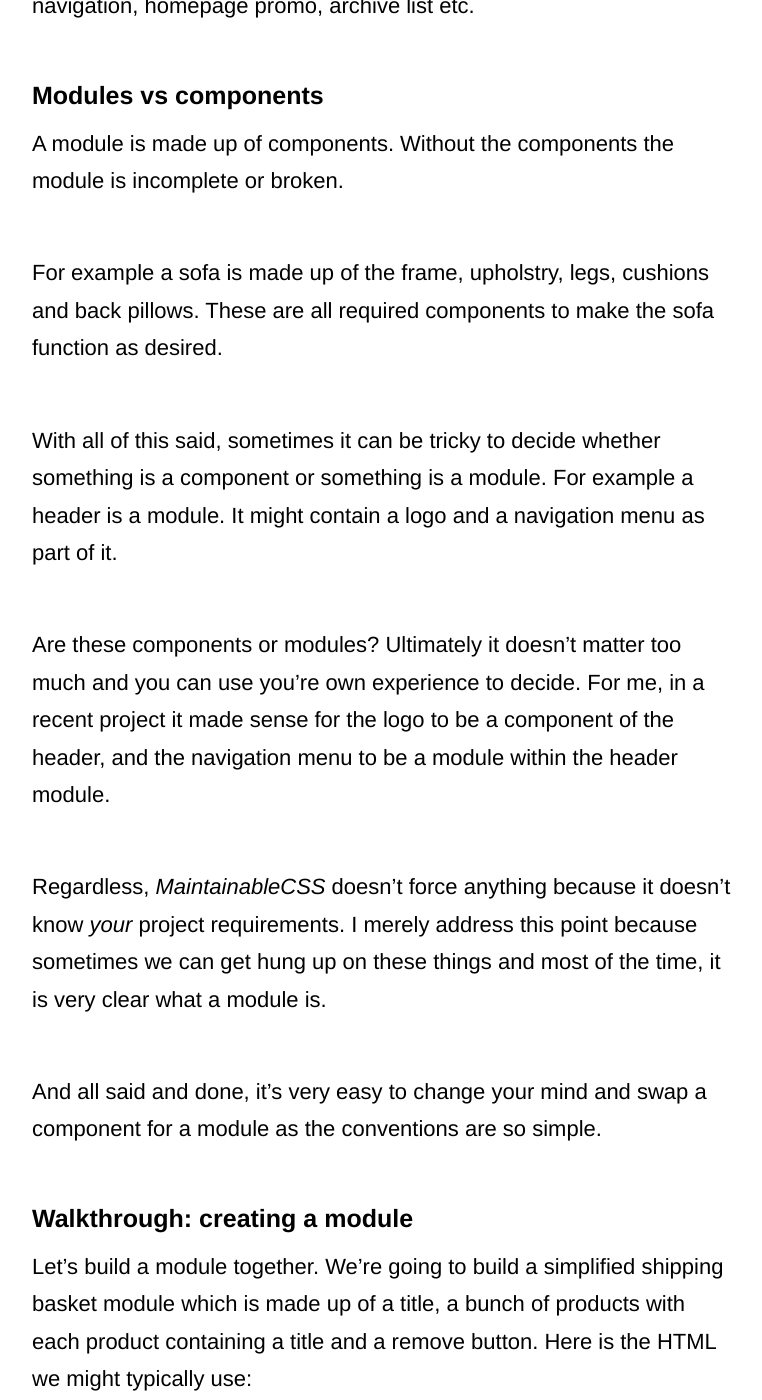
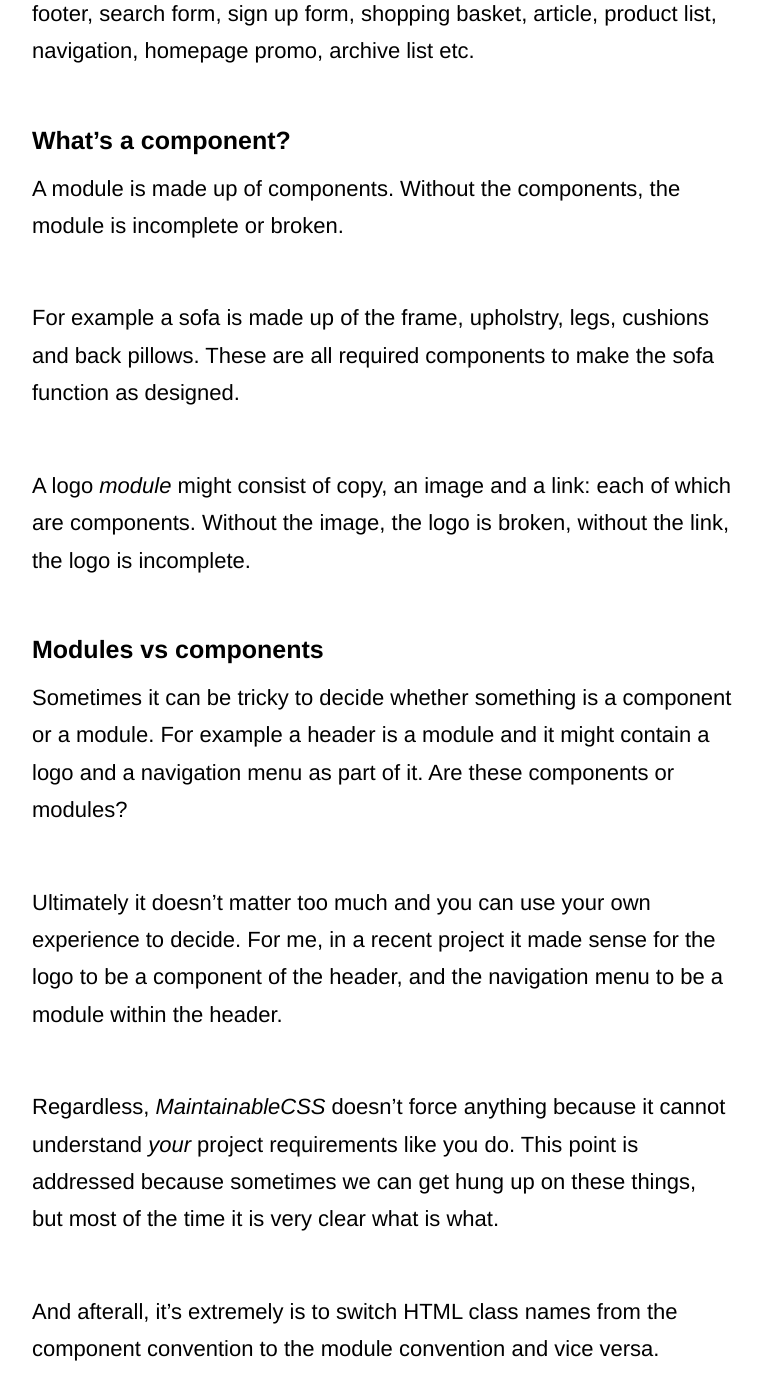
Before and after one commit to adamsilver/maintainablecss.com-jekyll, a Jekyll site: the page built from _chapters/06-modules.md, in a window 1280 px wide and 1400 px high, scrolled down 705 px. Shown: the whole window, without its empty margins (258-1020 px from the left). Built offline with Jekyll 4.4.1, drawn with Linux system fonts in a browser that asks for light colours; some of the changed text lies outside the part shown.

Commit message:
Updated modules

```diff
--- a/_chapters/06-modules.md
+++ b/_chapters/06-modules.md
@@ -4,6 +4,8 @@ title: Modules
 section: Core
 permalink: /chapters/modules/
 ---
+
+## What's a module?
 
 A module is a distinct, independent unit, that can be combined with other modules to form a more complex structure.
 
@@ -13,23 +15,27 @@ If you take one of the units away, the rest still works just fine. I don't need
 
 **In a website each of these can be considered modules:** header, footer, search form, sign up form, shopping basket, article, product list, navigation, homepage promo, archive list etc.
 
+## What's a component?
+
+A module is made up of components. Without the components, the module is incomplete or broken.
+
+For example a sofa is made up of the frame, upholstry, legs, cushions and back pillows. These are all required components to make the sofa function as designed.
+
+A logo *module* might consist of copy, an image and a link: each of which are components. Without the image, the logo is broken, without the link, the logo is incomplete.
+
 ## Modules vs components
 
-A module is made up of components. Without the components the module is incomplete or broken.
+Sometimes it can be tricky to decide whether something is a component or a module. For example a header is a module and it might contain a logo and a navigation menu as part of it. Are these components or modules?
 
-For example a sofa is made up of the frame, upholstry, legs, cushions and back pillows. These are all required components to make the sofa function as desired.
+Ultimately it doesn't matter too much and you can use your own experience to decide. For me, in a recent project it made sense for the logo to be a component of the header, and the navigation menu to be a module within the header.
 
-With all of this said, sometimes it can be tricky to decide whether something is a component or something is a module. For example a header is a module. It might contain a logo and a navigation menu as part of it.
+Regardless, *MaintainableCSS* doesn't force anything because it cannot understand *your* project requirements like you do. This point is addressed because sometimes we can get hung up on these things, but most of the time it is very clear what is what.
 
-Are these components or modules? Ultimately it doesn't matter too much and you can use you're own experience to decide. For me, in a recent project it made sense for the logo to be a component of the header, and the navigation menu to be a module within the header module.
+And afterall, it's extremely is to switch HTML class names from the component convention to the module convention and vice versa.
 
-Regardless, *MaintainableCSS* doesn't force anything because it doesn't know *your* project requirements. I merely address this point because sometimes we can get hung up on these things and most of the time, it is very clear what a module is.
+## Creating a module
 
-And all said and done, it's very easy to change your mind and swap a component for a module as the conventions are so simple.
-
-## Walkthrough: creating a module
-
-Let's build a module together. We're going to build a simplified shipping basket module which is made up of a title, a bunch of products with each product containing a title and a remove button. Here is the HTML we might typically use:
+Let's build a module together. We're going to build a simplified shopping basket which is made up of these components: a title and some products each of which contains a title and a remove button. Here is the HTML we might typically use:
 
 	<div class="basket">
 		<h2 class="basket-title">Basket</h2>
@@ -48,21 +54,18 @@ And the selectors for that:
 
 	/* components */
 	.basket-title {}
-
 	.basket-item {}
-
 	.basket-productTitle {}
-
 	.basket-removeButton {}
 
-## Walkthrough: avoiding reuse
+## Creating a second version of a module
 
-Now, let's say that during the checkout process there is a similar (but different) cut down version of the basket&mdash;perhaps it has a title of "Order summary" as opposed to basket. Perhaps it doesn't have the capbility of removing products.
+Now, let's say that during the checkout process there is a similar (but different) cut down version of the basket&mdash;perhaps it has a title of "Order Summary" as opposed to "Your Basket". Perhaps it doesn't have the capability to remove products.
 
-What you might be tempted to do, is to try and reuse the basket. But as we discussed in the chapter about Reuse, this is problematic for several reasons.
+What you might be tempted to do, is to try and reuse the basket. But as we discussed in the chapter about Reuse, this is problematic for many reasons.
 
-Additionally, your template or partial will require conditional logic within. The more condition you have, the more complicated it is to touch. And, whatever changes you make might causes regression in *all* of the other places where it is used, making it hard to maintain.
+Additionally, your template or partial will require conditional logic within. The more condition you have, the more complicated it is to touch. And, whatever changes you make, might causes regression in *all* of the other places where it is used, making it hard to maintain.
 
-Following the principle of *duplication first*, it would be highly advised to create a brand new module. In a recent project, we named the module *orderSummary* although interestingly it *looks* very similar to the basket.
+Following the principle of duplication, it would be highly advised to create a brand new module. In a recent project, we named the module `.orderSummary` although interestingly it *looks* very similar to the basket it was a different module and trying to reuse styles would have caused pain.
 
-Now we have semantic naming, module encapsulation which makes maintainance very easy. If the design is changed for just one of these modules we can upgrade with minimal effort and without fear of regression.
+Notice how with the code above we have ended up with Semantic naming and encapsulated styles making this very easy to maintain, upgrade or AB test as and when required without fear of regression elsewhere.
```
